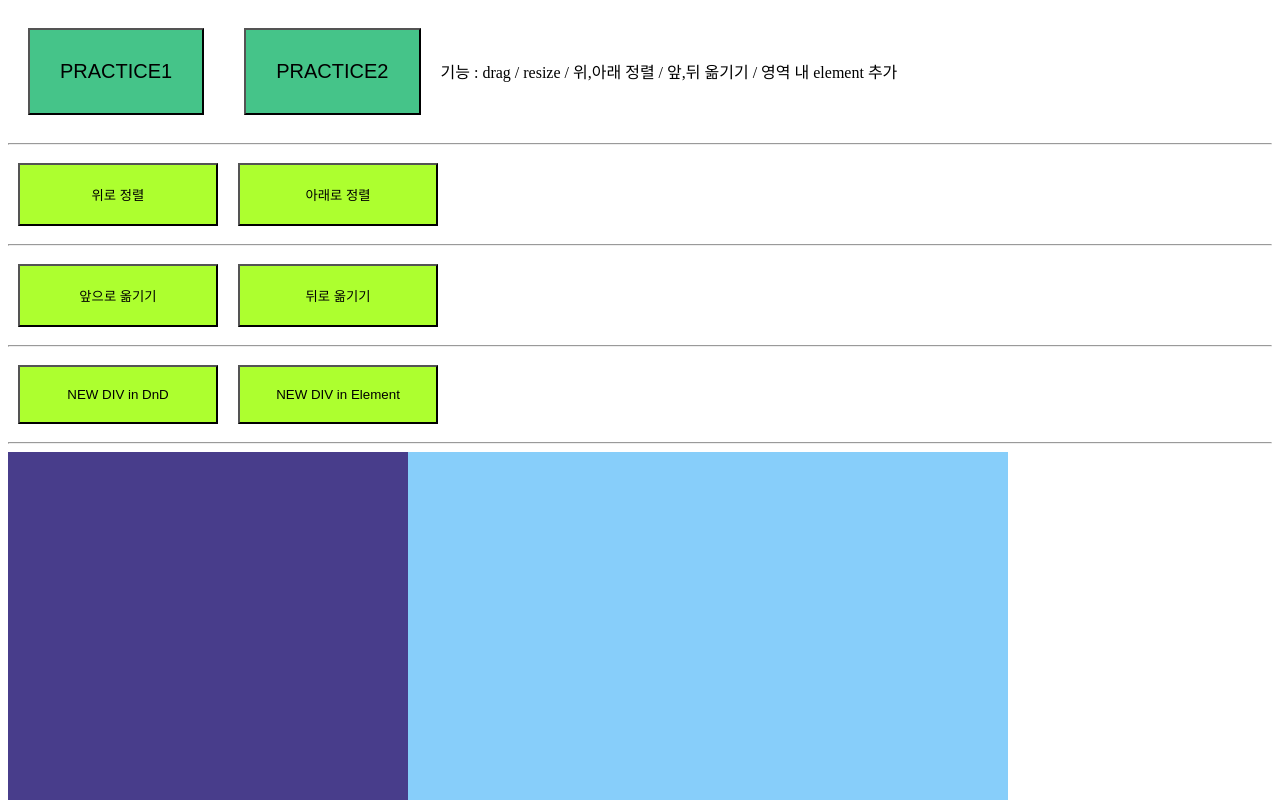
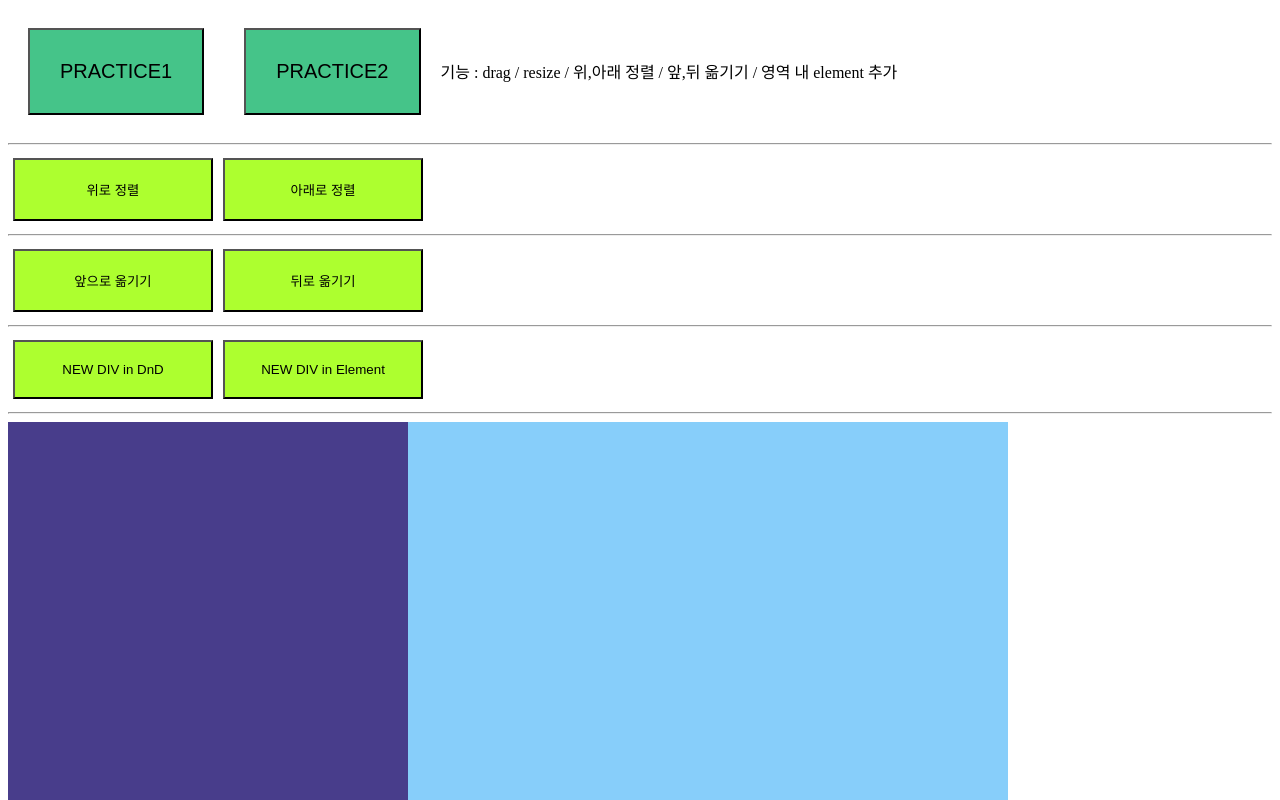
Before and after one commit to iDaeun/practiceByUsingLibs, an Angular app in the folder dragAndDrop/: page / in a window 1280 px wide. Both pictures are taken after a click on the button "PRACTICE2". Shown: the top 800 px of the page. Built offline with nearby package versions, Linux system fonts and the light colour scheme.

Commit message:
component 분리

```diff
--- a/dragAndDrop/src/app/app.module.ts
+++ b/dragAndDrop/src/app/app.module.ts
@@ -8,6 +8,7 @@ import { ChangeSizeAndPositionComponent } from './change-size-and-position/chang
 import { AddNewElementsComponent } from './add-new-elements/add-new-elements.component';
 import { LineUpElementsComponent } from './line-up-elements/line-up-elements.component';
 import { CombinationComponent } from './combination/combination.component';
+import { InsidePageComponent } from './inside-page/inside-page.component';
 
 @NgModule({
   declarations: [
@@ -16,7 +17,8 @@ import { CombinationComponent } from './combination/combination.component';
     ChangeSizeAndPositionComponent,
     AddNewElementsComponent,
     LineUpElementsComponent,
-    CombinationComponent
+    CombinationComponent,
+    InsidePageComponent
   ],
   imports: [
     BrowserModule,
--- a/dragAndDrop/src/app/combination/combination.component.css
+++ b/dragAndDrop/src/app/combination/combination.component.css
@@ -1,29 +1,7 @@
-#parentDiv {
-  position: relative;
-  background-color: lightskyblue;
-  width: 1000px;
-  height: 600px;
-}
-
-.childDiv {
-  box-sizing: border-box;
-  touch-action: none;
-  position: absolute;
-  width: 400px;
-  height: 400px;
-}
-
-#childDiv0 {
-  background-color: blueviolet;
-}
-
-#childDiv1 {
-  background-color: darkslateblue;
-}
 
 button {
   width: 200px;
   background-color: greenyellow;
   padding: 20px;
-  margin: 10px;
+  margin: 5px;
 }
--- a/dragAndDrop/src/app/combination/combination.component.html
+++ b/dragAndDrop/src/app/combination/combination.component.html
@@ -1,15 +1,5 @@
-기능 : drag / resize / 위,아래 정렬 / 앞,뒤 옮기기 / 영역 내 element 추가
+<app-inside-page></app-inside-page>
+
 <hr>
-<button (click)="up()">위로 정렬</button>
-<button (click)="down()">아래로 정렬</button>
-<hr>
-<button (click)="top()">앞으로 옮기기</button>
-<button (click)="bottom()">뒤로 옮기기</button>
-<hr>
-<button (click)="addDiv0()">NEW DIV in DnD</button>
-<button (click)="addDiv1()">NEW DIV in Element</button>
-<hr>
-<div id="parentDiv">
-  <div class="childDiv" id="childDiv0" (click)="click($event)"></div>
-  <div class="childDiv" id="childDiv1" (click)="click($event)"></div>
-</div>
+<button>page1</button>
+<button>page2 (새로운 창)</button>
--- /dev/null
+++ b/dragAndDrop/src/app/inside-page/inside-page.component.css
@@ -0,0 +1,29 @@
+#parentDiv {
+  position: relative;
+  background-color: lightskyblue;
+  width: 1000px;
+  height: 600px;
+}
+
+.childDiv {
+  box-sizing: border-box;
+  touch-action: none;
+  position: absolute;
+  width: 400px;
+  height: 400px;
+}
+
+#childDiv0 {
+  background-color: blueviolet;
+}
+
+#childDiv1 {
+  background-color: darkslateblue;
+}
+
+button {
+  width: 200px;
+  background-color: greenyellow;
+  padding: 20px;
+  margin: 5px;
+}
--- /dev/null
+++ b/dragAndDrop/src/app/inside-page/inside-page.component.html
@@ -0,0 +1,15 @@
+기능 : drag / resize / 위,아래 정렬 / 앞,뒤 옮기기 / 영역 내 element 추가
+<hr>
+<button (click)="up()">위로 정렬</button>
+<button (click)="down()">아래로 정렬</button>
+<hr>
+<button (click)="top()">앞으로 옮기기</button>
+<button (click)="bottom()">뒤로 옮기기</button>
+<hr>
+<button (click)="addDiv0()">NEW DIV in DnD</button>
+<button (click)="addDiv1()">NEW DIV in Element</button>
+<hr>
+<div id="parentDiv">
+  <div class="childDiv" id="childDiv0" (click)="click($event)"></div>
+  <div class="childDiv" id="childDiv1" (click)="click($event)"></div>
+</div>
--- /dev/null
+++ b/dragAndDrop/src/app/inside-page/inside-page.component.ts
@@ -0,0 +1,133 @@
+import {Component, HostListener, OnInit} from '@angular/core';
+import interact from 'interactjs';
+
+@Component({
+  selector: 'app-inside-page',
+  templateUrl: './inside-page.component.html',
+  styleUrls: ['./inside-page.component.css']
+})
+export class InsidePageComponent implements OnInit {
+
+  private clickedDiv: string;
+
+  constructor() { }
+
+  ngOnInit() {
+
+    interact('.childDiv')
+      .resizable({
+        edges: {
+          bottom: true,
+          top: true,
+          left: true,
+          right: true
+        },
+        // The bind function returns a new function that is bound to the this you defined.
+        onmove: this.resizeMoveListener.bind(this),
+        inertia: true
+      })
+      .draggable({
+        onmove: this.dragMoveListener.bind(this),
+        inertia: true
+      });
+  }
+
+  // drag and drop
+  private dragMoveListener(event) {
+    const target = event.target;
+
+    let x = (parseFloat(target.getAttribute('data-x')) || 0) + event.dx;
+    let y = (parseFloat(target.getAttribute('data-y')) || 0) + event.dy;
+
+    target.setAttribute('data-x', x);
+    target.setAttribute('data-y', y);
+
+    target.style.left = `${x}px`;
+    target.style.top = `${y}px`;
+  }
+
+  private resizeMoveListener(event) {
+    const target = event.target;
+
+    let x = (parseFloat(target.getAttribute('data-x')) || 0);
+    let y = (parseFloat(target.getAttribute('data-y')) || 0);
+
+    target.style.width = `${event.rect.width}px`;
+    target.style.height = `${event.rect.height}px`;
+
+    x += event.deltaRect.left;
+    y += event.deltaRect.top;
+
+    target.style.left = `${x}px`;
+    target.style.top = `${y}px`;
+
+    target.setAttribute('data-x', x);
+    target.setAttribute('data-y', y);
+    target.textContent = Math.round(event.rect.width) + '\u00D7' + Math.round(event.rect.height);
+  }
+
+  // 클릭
+  public click(e: MouseEvent) {
+    this.clickedDiv = e.target[ 'id' ];
+    console.log(this.clickedDiv);
+  }
+
+  // 정렬
+  public up() {
+    if (this.clickedDiv) {
+      const childDiv = document.getElementById(this.clickedDiv.toString());
+      childDiv.style.top = '0px';
+    }
+  }
+
+  public down() {
+    if (this.clickedDiv) {
+      const parentDiv = document.getElementById('parentDiv');
+      const childDiv = document.getElementById(this.clickedDiv.toString());
+      childDiv.style.top = `${parentDiv.offsetHeight - childDiv.offsetHeight}px`;
+    }
+  }
+
+  // 옮기기
+  public top() {
+    if (this.clickedDiv) {
+      const parentDiv = document.getElementById('parentDiv');
+      const childDiv = document.getElementById(this.clickedDiv.toString());
+      parentDiv.insertAdjacentElement('beforeend', childDiv);
+    }
+  }
+
+  public bottom() {
+    if (this.clickedDiv) {
+      const parentDiv = document.getElementById('parentDiv');
+      const childDiv = document.getElementById(this.clickedDiv.toString());
+      parentDiv.insertAdjacentElement('afterbegin', childDiv);
+    }
+  }
+
+  // element 추가
+  private setColor() {
+    let x = Math.floor(Math.random() * 256);
+    let y = Math.floor(Math.random() * 256);
+    let z = Math.floor(Math.random() * 256);
+    return 'rgb(' + x + ',' + y + ',' + z + ')';
+  }
+
+  public addDiv0() {
+    let newDiv = document.createElement('div');
+    let bgColor = this.setColor();
+    newDiv.id = `childDiv${Math.floor(Math.random() * 100)}`;
+    newDiv.className = 'childDiv';
+    newDiv.setAttribute('style', `background-color: ${bgColor}; position: absolute; box-sizing: border-box; touch-action: none; width: 400px; height: 400px;`);
+    newDiv.addEventListener('click', (event) => {
+      this.click(event);
+    });
+
+    newDiv.textContent = 'new box!';
+    document.getElementById('parentDiv').appendChild(newDiv);
+  }
+
+  public addDiv1() {
+
+  }
+}
```
Also changed, not shown: 1 other file (tests, documents, lock files or other folders).
